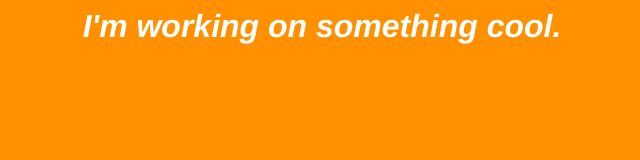
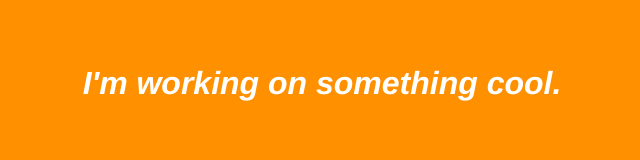
Before and after one commit to plethoraflag/Kickpad, a plain HTML site: page index.html in a window 1280 px wide. Shown: the whole page, without its empty margins (318-958 px from the left). Drawn offline with Linux system fonts and the light colour scheme.

Commit message:
Update index.html

```diff
--- a/index.html
+++ b/index.html
@@ -1,3 +1,3 @@
 <body style="background-color:#ff9000;">
-<h1 style="color:white;text-align:center;font-family:helvetica;"><i>I'm working on something cool.</i></h>
+<br><br><h1 style="color:white;text-align:center;font-family:helvetica;"><i>I'm working on something cool.</i></h>
 </body>
```
